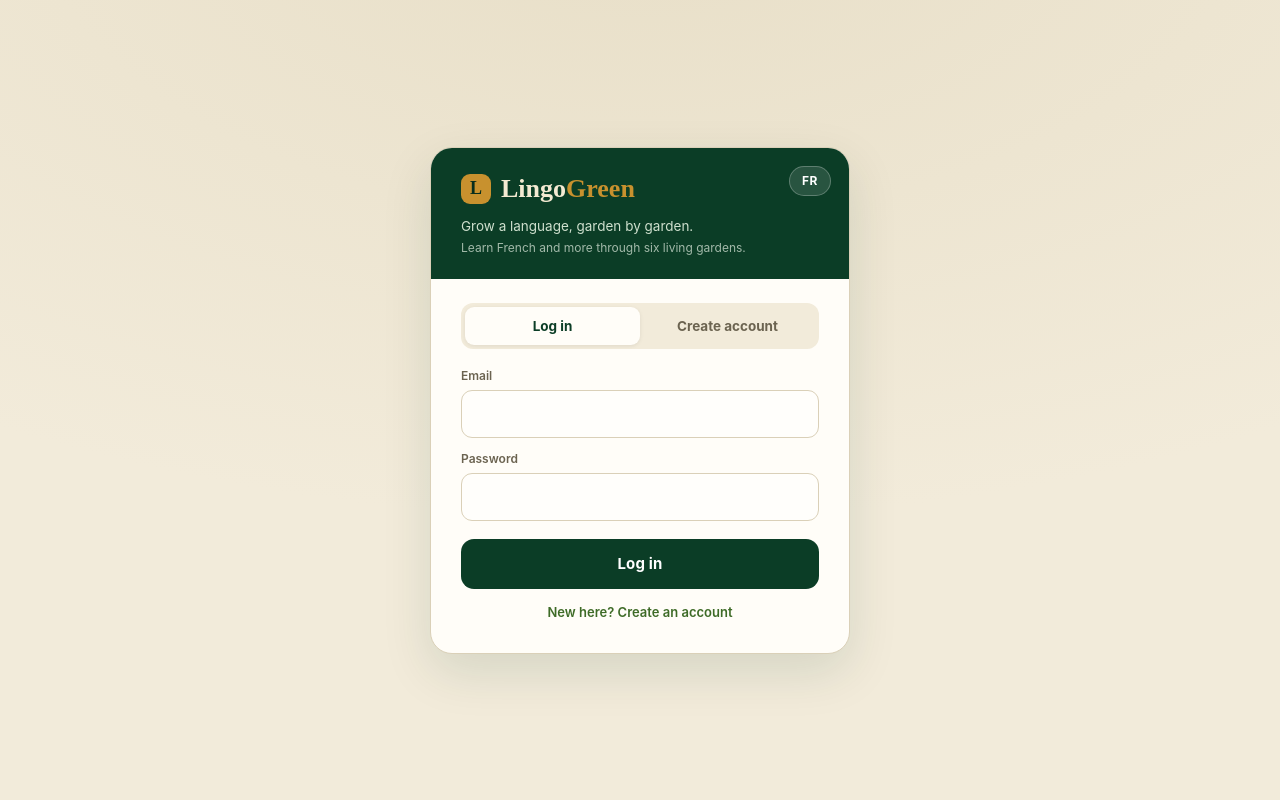
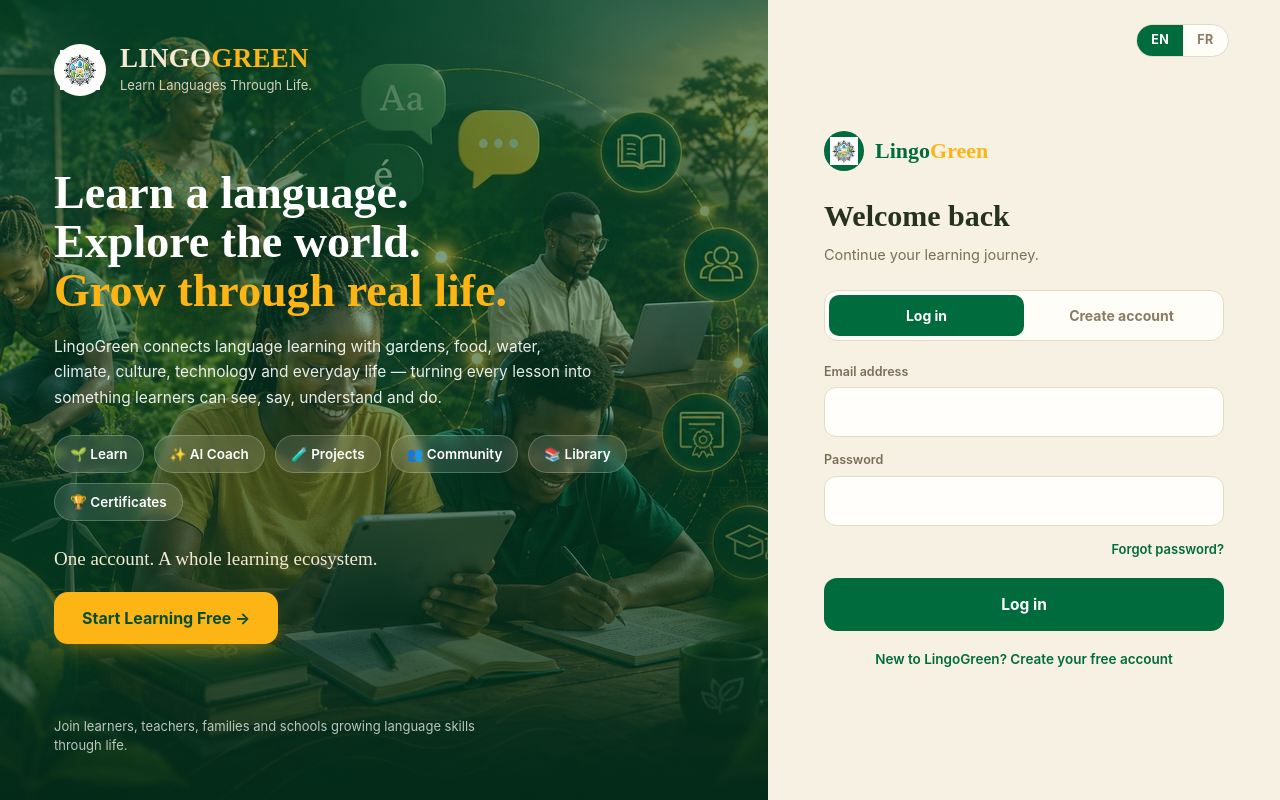
Before and after one commit to Profgabby/lingogreen, a Next.js app: page /login in a window 1280 px wide. Built offline with nearby package versions, Linux system fonts and the light colour scheme; no server answers.

Commit message:
Redesign login: two-column hero + LIFEWS identity, fix EN/FR toggle

```diff
--- a/app/login/page.tsx
+++ b/app/login/page.tsx
@@ -6,32 +6,53 @@ import { browserClient } from "@/app/lib/supabase-browser";
 // ---- Bilingual copy (English + French) ----
 const T = {
   en: {
-    tagline: "Grow a language, garden by garden.",
-    sub: "Learn French and more through six living gardens.",
+    brandLine: "Learn Languages Through Life.",
+    heroTitle1: "Learn a language.",
+    heroTitle2: "Explore the world.",
+    heroTitle3: "Grow through real life.",
+    heroSub:
+      "LingoGreen connects language learning with gardens, food, water, climate, culture, technology and everyday life — turning every lesson into something learners can see, say, understand and do.",
+    chips: ["🌱 Learn", "✨ AI Coach", "🧪 Projects", "👥 Community", "📚 Library", "🏆 Certificates"],
+    ecosystem: "One account. A whole learning ecosystem.",
+    ctaStart: "Start Learning Free →",
+    joinNote: "Join learners, teachers, families and schools growing language skills through life.",
+    welcome: "Welcome back",
+    welcomeSub: "Continue your learning journey.",
     login: "Log in", register: "Create account",
-    name: "Full name", email: "Email", password: "Password",
-    toRegister: "New here? Create an account",
+    name: "Full name", email: "Email address", password: "Password",
+    forgot: "Forgot password?",
+    toRegister: "New to LingoGreen? Create your free account",
     toLogin: "Already have an account? Log in",
     created: "Account created — you can now log in.",
-    lang: "FR",
   },
   fr: {
-    tagline: "Cultive une langue, jardin par jardin.",
-    sub: "Apprends le français et plus, à travers six jardins vivants.",
+    brandLine: "Apprends les langues par la vie.",
+    heroTitle1: "Apprends une langue.",
+    heroTitle2: "Explore le monde.",
+    heroTitle3: "Grandis par la vie réelle.",
+    heroSub:
+      "LingoGreen relie l'apprentissage des langues aux jardins, à l'alimentation, à l'eau, au climat, à la culture, à la technologie et à la vie quotidienne — pour que chaque leçon se voie, se dise, se comprenne et se vive.",
+    chips: ["🌱 Apprendre", "✨ Coach IA", "🧪 Projets", "👥 Communauté", "📚 Bibliothèque", "🏆 Certificats"],
+    ecosystem: "Un seul compte. Tout un écosystème d'apprentissage.",
+    ctaStart: "Commencer gratuitement →",
+    joinNote: "Rejoins les élèves, enseignants, familles et écoles qui apprennent les langues par la vie.",
+    welcome: "Bon retour",
+    welcomeSub: "Continue ton parcours d'apprentissage.",
     login: "Se connecter", register: "Créer un compte",
     name: "Nom complet", email: "Email", password: "Mot de passe",
-    toRegister: "Pas de compte ? S'inscrire",
+    forgot: "Mot de passe oublié ?",
+    toRegister: "Nouveau sur LingoGreen ? Crée ton compte gratuit",
     toLogin: "Déjà un compte ? Se connecter",
     created: "Compte créé — tu peux te connecter.",
-    lang: "EN",
   },
 };
 
+// LIFEWS visual identity
 const C = {
-  paper: "#F2EBDA", paper2: "#E8DFC8",
-  forest: "#0B3D26", forest2: "#072D1C",
-  leaf: "#3E6B27", gold: "#C8912E",
-  ink: "#20301F", line: "#DAD0B8",
+  forest: "#006B3C", forest2: "#064E32",
+  gold: "#FDB515",
+  cream: "#F7F1E3", offwhite: "#FFFDF8",
+  ink: "#26311F", line: "#E4DAC4",
 };
 
 export default function LoginPage() {
@@ -64,95 +85,163 @@ export default function LoginPage() {
   }
 
   return (
-    <div style={{
-      minHeight: "100vh", display: "flex", alignItems: "center", justifyContent: "center",
-      background: `radial-gradient(1200px 600px at 50% -10%, ${C.paper2}, ${C.paper})`,
-      fontFamily: "'Inter', system-ui, sans-serif", padding: 20,
+    <div className="lg-root" style={{
+      minHeight: "100vh", display: "flex",
+      fontFamily: "'Inter', system-ui, sans-serif", background: C.offwhite,
     }}>
-      <div style={{
-        width: "100%", maxWidth: 420, background: "#FFFDF8",
-        border: `1px solid ${C.line}`, borderRadius: 22,
-        boxShadow: "0 18px 50px rgba(11,61,38,0.12)", overflow: "hidden",
+      {/* ============ LEFT — HERO ============ */}
+      <div className="lg-hero" style={{
+        flex: "0 0 60%", position: "relative", overflow: "hidden",
+        display: "flex", flexDirection: "column", justifyContent: "space-between",
+        padding: "44px 54px",
+        backgroundImage: `linear-gradient(180deg, rgba(6,78,50,0.62) 0%, rgba(6,78,50,0.50) 40%, rgba(4,45,28,0.86) 100%), url('/lingo-hero.jpg')`,
+        backgroundSize: "cover", backgroundPosition: "center", color: "#fff",
       }}>
-        {/* Header band */}
-        <div style={{ background: C.forest, padding: "26px 30px 22px", position: "relative" }}>
-          <button onClick={() => setLang(lang === "en" ? "fr" : "en")}
-            style={{
-              position: "absolute", top: 18, right: 18, cursor: "pointer",
-              background: "rgba(255,255,255,0.12)", color: "#fff",
-              border: "1px solid rgba(255,255,255,0.25)", borderRadius: 999,
-              padding: "5px 12px", fontSize: 12, fontWeight: 700, letterSpacing: ".05em",
-            }}>
-            {t.lang}
-          </button>
-          <div style={{ display: "flex", alignItems: "center", gap: 10 }}>
-            <div aria-hidden style={{
-              width: 30, height: 30, borderRadius: 9, background: C.gold,
-              display: "grid", placeItems: "center", color: C.forest2, fontWeight: 800,
-              fontFamily: "'Fraunces', serif", fontSize: 18,
-            }}>L</div>
-            <div style={{
-              fontFamily: "'Fraunces', serif", fontSize: 26, fontWeight: 700, lineHeight: 1,
-            }}>
-              <span style={{ color: "#F4EAD2" }}>Lingo</span>
-              <span style={{ color: C.gold }}>Green</span>
+        {/* brand */}
+        <div style={{ display: "flex", alignItems: "center", gap: 14 }}>
+          <span style={{ display: "inline-flex", width: 52, height: 52, borderRadius: "50%", background: C.offwhite, alignItems: "center", justifyContent: "center", flexShrink: 0 }}>
+            {/* eslint-disable-next-line @next/next/no-img-element */}
+            <img src="/lifews-logo.png" alt="LIFEWS" width={40} height={40} style={{ objectFit: "contain" }} />
+          </span>
+          <div>
+            <div style={{ fontFamily: "'Fraunces', serif", fontWeight: 700, fontSize: 27, lineHeight: 1, letterSpacing: ".01em" }}>
+              <span style={{ color: "#F4EAD2" }}>LINGO</span><span style={{ color: C.gold }}>GREEN</span>
             </div>
-          </div>
-          <div style={{ color: "#CFE0CE", fontSize: 13.5, marginTop: 12, maxWidth: 320 }}>
-            {t.tagline}
-          </div>
-          <div style={{ color: "rgba(226,238,225,0.7)", fontSize: 12, marginTop: 3 }}>
-            {t.sub}
+            <div style={{ fontSize: 13, color: "rgba(244,234,210,0.85)", marginTop: 4 }}>{t.brandLine}</div>
           </div>
         </div>
 
-        {/* Form body */}
-        <div style={{ padding: "24px 30px 30px" }}>
-          {/* tabs */}
-          <div style={{ display: "flex", background: C.paper, borderRadius: 12, padding: 4, marginBottom: 18 }}>
-            {(["login", "register"] as const).map((m) => (
-              <button key={m} onClick={() => { setMode(m); setMsg(""); }}
-                style={{
-                  flex: 1, padding: "9px 0", border: "none", cursor: "pointer",
-                  borderRadius: 9, fontSize: 13.5, fontWeight: 700,
-                  background: mode === m ? "#FFFDF8" : "transparent",
-                  color: mode === m ? C.forest : "#6B6350",
-                  boxShadow: mode === m ? "0 1px 4px rgba(0,0,0,0.08)" : "none",
-                }}>
-                {m === "login" ? t.login : t.register}
-              </button>
+        {/* headline + sub + chips */}
+        <div style={{ maxWidth: 620 }}>
+          <h1 style={{ fontFamily: "'Fraunces', serif", fontWeight: 600, fontSize: "clamp(30px,3.6vw,50px)", lineHeight: 1.06, margin: "0 0 18px" }}>
+            <span style={{ display: "block" }}>{t.heroTitle1}</span>
+            <span style={{ display: "block" }}>{t.heroTitle2}</span>
+            <span style={{ display: "block", color: C.gold }}>{t.heroTitle3}</span>
+          </h1>
+          <p style={{ fontSize: 15.5, lineHeight: 1.65, color: "rgba(255,255,255,0.9)", margin: "0 0 24px", maxWidth: 540 }}>
+            {t.heroSub}
+          </p>
+
+          {/* feature chips */}
+          <div style={{ display: "flex", flexWrap: "wrap", gap: 10, marginBottom: 24 }}>
+            {t.chips.map((chip) => (
+              <span key={chip} style={{
+                fontSize: 13.5, fontWeight: 600, color: "#fff",
+                background: "rgba(255,255,255,0.12)", border: "1px solid rgba(255,255,255,0.22)",
+                borderRadius: 999, padding: "8px 15px", backdropFilter: "blur(4px)", whiteSpace: "nowrap",
+              }}>{chip}</span>
             ))}
           </div>
 
-          {mode === "register" && (
-            <Field label={t.name} value={fullName} onChange={setFullName} />
-          )}
+          <div style={{ fontFamily: "'Fraunces', serif", fontSize: 19, marginBottom: 18, color: "#F4EAD2" }}>
+            {t.ecosystem}
+          </div>
+
+          <button onClick={() => setMode("register")} style={{
+            border: "none", borderRadius: 14, padding: "14px 28px", cursor: "pointer",
+            background: C.gold, color: C.forest2, fontFamily: "'Inter', sans-serif",
+            fontSize: 16, fontWeight: 700, boxShadow: "0 10px 26px -10px rgba(253,181,21,0.6)",
+          }}>{t.ctaStart}</button>
+        </div>
+
+        {/* join note */}
+        <div style={{ fontSize: 13, color: "rgba(255,255,255,0.72)", maxWidth: 440, lineHeight: 1.5 }}>
+          {t.joinNote}
+        </div>
+      </div>
+
+      {/* ============ RIGHT — AUTH ============ */}
+      <div className="lg-auth" style={{
+        flex: "1 1 40%", background: C.cream,
+        display: "flex", flexDirection: "column", justifyContent: "center",
+        padding: "40px clamp(28px,4vw,60px)", position: "relative",
+      }}>
+        {/* language selector */}
+        <div style={{ position: "absolute", top: 24, right: "clamp(28px,4vw,60px)", display: "inline-flex", background: C.offwhite, border: `1px solid ${C.line}`, borderRadius: 999, overflow: "hidden" }}>
+          {(["en", "fr"] as const).map((L) => (
+            <button key={L} onClick={() => setLang(L)} style={{
+              border: "none", cursor: "pointer", padding: "6px 14px", fontSize: 12.5, fontWeight: 700, letterSpacing: ".04em",
+              background: lang === L ? C.forest : "transparent",
+              color: lang === L ? "#fff" : "#8A7B63",
+            }}>{L.toUpperCase()}</button>
+          ))}
+        </div>
+
+        <div style={{ width: "100%", maxWidth: 400, margin: "0 auto" }}>
+          {/* logo (mobile hero shows here too) */}
+          <div style={{ display: "flex", alignItems: "center", gap: 11, marginBottom: 22 }}>
+            <span style={{ display: "inline-flex", width: 40, height: 40, borderRadius: "50%", background: C.forest, alignItems: "center", justifyContent: "center" }}>
+              {/* eslint-disable-next-line @next/next/no-img-element */}
+              <img src="/lifews-logo.png" alt="LIFEWS" width={28} height={28} style={{ objectFit: "contain" }} />
+            </span>
+            <div style={{ fontFamily: "'Fraunces', serif", fontSize: 22, fontWeight: 700, lineHeight: 1 }}>
+              <span style={{ color: C.forest }}>Lingo</span><span style={{ color: C.gold }}>Green</span>
+            </div>
+          </div>
+
+          <h2 style={{ fontFamily: "'Fraunces', serif", fontWeight: 600, fontSize: 30, color: C.ink, margin: "0 0 6px" }}>
+            {mode === "login" ? t.welcome : t.register}
+          </h2>
+          <p style={{ fontSize: 14.5, color: "#7A6E58", margin: "0 0 24px" }}>{t.welcomeSub}</p>
+
+          {/* tabs */}
+          <div style={{ display: "flex", background: C.offwhite, border: `1px solid ${C.line}`, borderRadius: 13, padding: 4, marginBottom: 22 }}>
+            {(["login", "register"] as const).map((m) => (
+              <button key={m} onClick={() => { setMode(m); setMsg(""); }} style={{
+                flex: 1, padding: "10px 0", border: "none", cursor: "pointer", borderRadius: 10, fontSize: 14, fontWeight: 700,
+                background: mode === m ? C.forest : "transparent",
+                color: mode === m ? "#fff" : "#8A7B63", transition: "background .15s",
+              }}>{m === "login" ? t.login : t.register}</button>
+            ))}
+          </div>
+
+          {mode === "register" && <Field label={t.name} value={fullName} onChange={setFullName} />}
           <Field label={t.email} value={email} onChange={setEmail} type="email" />
           <Field label={t.password} value={password} onChange={setPassword} type="password" />
 
-          <button onClick={submit} disabled={busy}
-            style={{
-              width: "100%", marginTop: 6, padding: 14, cursor: busy ? "default" : "pointer",
-              background: busy ? "#3B5E44" : C.forest, color: "#fff", border: "none",
-              borderRadius: 13, fontSize: 15, fontWeight: 700, letterSpacing: ".01em",
-              transition: "background .15s",
-            }}>
-            {busy ? "…" : (mode === "login" ? t.login : t.register)}
-          </button>
+          {mode === "login" && (
+            <div style={{ textAlign: "right", marginTop: -4, marginBottom: 14 }}>
+              <span style={{ fontSize: 13, color: C.forest, fontWeight: 600, cursor: "pointer" }}>{t.forgot}</span>
+            </div>
+          )}
+
+          <button onClick={submit} disabled={busy} style={{
+            width: "100%", marginTop: 4, padding: 15, cursor: busy ? "default" : "pointer",
+            background: busy ? "#3B5E44" : C.forest, color: "#fff", border: "none",
+            borderRadius: 13, fontSize: 15.5, fontWeight: 700, transition: "background .15s",
+          }}>{busy ? "…" : (mode === "login" ? t.login : t.register)}</button>
 
           <p onClick={() => { setMode(mode === "login" ? "register" : "login"); setMsg(""); }}
-            style={{ marginTop: 14, textAlign: "center", fontSize: 13, color: C.leaf, cursor: "pointer", fontWeight: 600 }}>
+            style={{ marginTop: 18, textAlign: "center", fontSize: 13.5, color: C.forest, cursor: "pointer", fontWeight: 600 }}>
             {mode === "login" ? t.toRegister : t.toLogin}
           </p>
 
           {msg && (
-            <p style={{
-              marginTop: 12, textAlign: "center", fontSize: 13,
-              color: msg.includes("créé") || msg.includes("created") ? C.leaf : "#A23B1F",
-            }}>{msg}</p>
+            <p style={{ marginTop: 12, textAlign: "center", fontSize: 13,
+              color: msg.includes("créé") || msg.includes("created") ? C.forest : "#A23B1F" }}>{msg}</p>
           )}
         </div>
       </div>
+
+      {/* responsive: stack on tablet/mobile */}
+      <style>{`
+        @media (max-width: 900px) {
+          .lg-root { flex-direction: column !important; }
+          .lg-hero {
+            flex: none !important;
+            width: 100%;
+            min-height: 320px;
+            padding: 28px 26px !important;
+          }
+          .lg-hero h1 { font-size: 30px !important; }
+          .lg-hero p { display: none; }
+          .lg-auth { flex: none !important; width: 100%; padding-top: 36px !important; padding-bottom: 44px !important; }
+        }
+        @media (max-width: 600px) {
+          .lg-hero { min-height: 260px; padding: 22px 20px !important; }
+          .lg-hero h1 { font-size: 26px !important; }
+        }
+      `}</style>
     </div>
   );
 }
@@ -161,16 +250,13 @@ function Field({ label, value, onChange, type = "text" }: {
   label: string; value: string; onChange: (v: string) => void; type?: string;
 }) {
   return (
-    <label style={{ display: "block", marginBottom: 12 }}>
-      <span style={{ display: "block", fontSize: 12, fontWeight: 600, color: "#6B6350", marginBottom: 5 }}>
-        {label}
-      </span>
-      <input type={type} value={value} onChange={(e) => onChange(e.target.value)}
-        style={{
-          width: "100%", padding: "12px 14px", fontSize: 14.5,
-          border: `1px solid ${C.line}`, borderRadius: 11, outline: "none",
-          background: "#FFFEFB", color: "#20301F", boxSizing: "border-box",
-        }} />
+    <label style={{ display: "block", marginBottom: 14 }}>
+      <span style={{ display: "block", fontSize: 12.5, fontWeight: 600, color: "#7A6E58", marginBottom: 6 }}>{label}</span>
+      <input type={type} value={value} onChange={(e) => onChange(e.target.value)} style={{
+        width: "100%", padding: "13px 15px", fontSize: 14.5,
+        border: "1px solid #E4DAC4", borderRadius: 12, outline: "none",
+        background: "#FFFEFB", color: "#26311F", boxSizing: "border-box",
+      }} />
     </label>
   );
 }
```
Also changed, not shown: public/lingo-hero.jpg (added).
